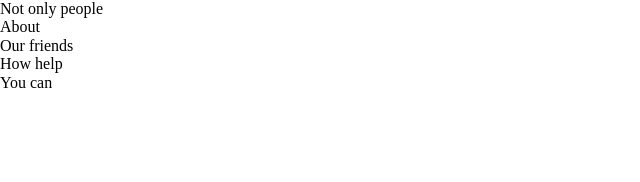
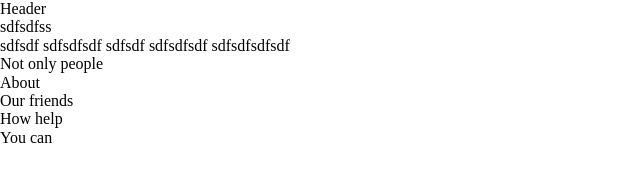
Before and after one commit to rasfor/pet-project, a plain HTML site: page index.html in a window 1280 px wide. Shown: the whole page, without its empty margins (0-640 px from the left). Drawn offline with nearby package versions, Linux system fonts and the light colour scheme.

Commit message:
changeheader

```diff
--- a/index.html
+++ b/index.html
@@ -8,7 +8,11 @@
     <link rel="stylesheet" href="./assets/styles/styles.css">
 </head>
 <body>
-    <header></header>
+    <header>
+        Header
+        <div> sdfsdfss </div>
+        <div> sdfsdf sdfsdfsdf sdfsdf sdfsdfsdf  sdfsdfsdfsdf</div>
+    </header>
     <main>
         <article>Not only people</article>
         <article>About</article>
```
